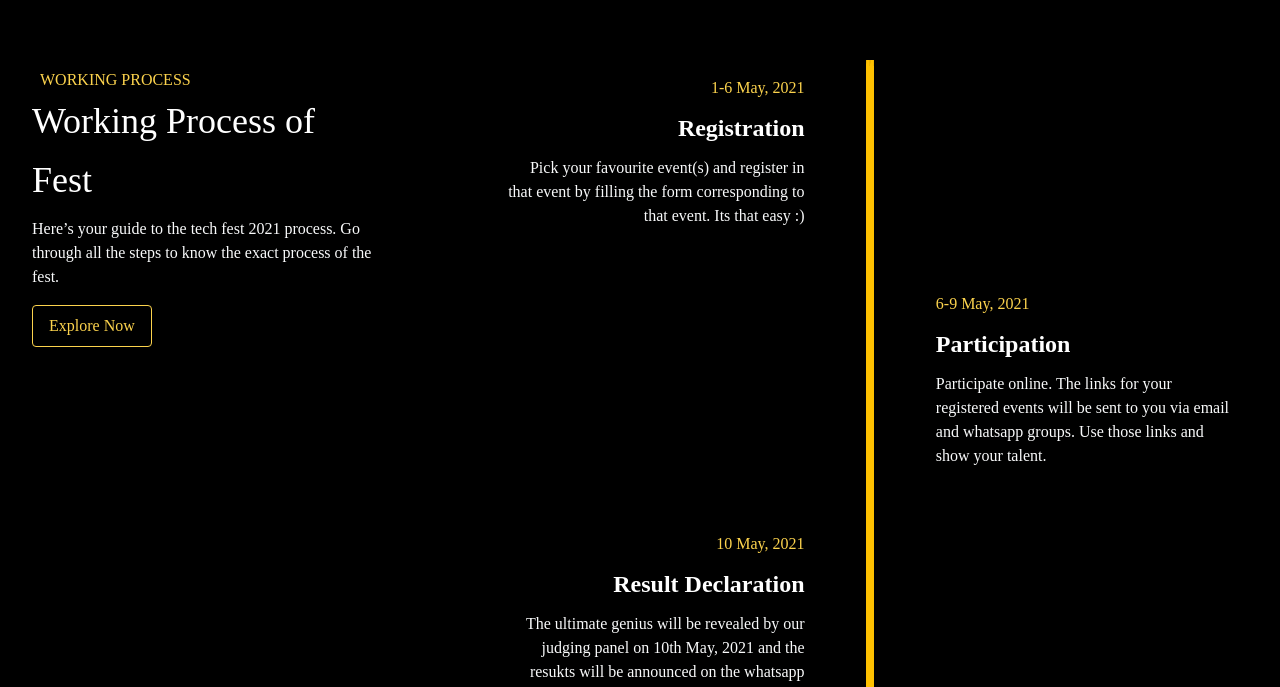
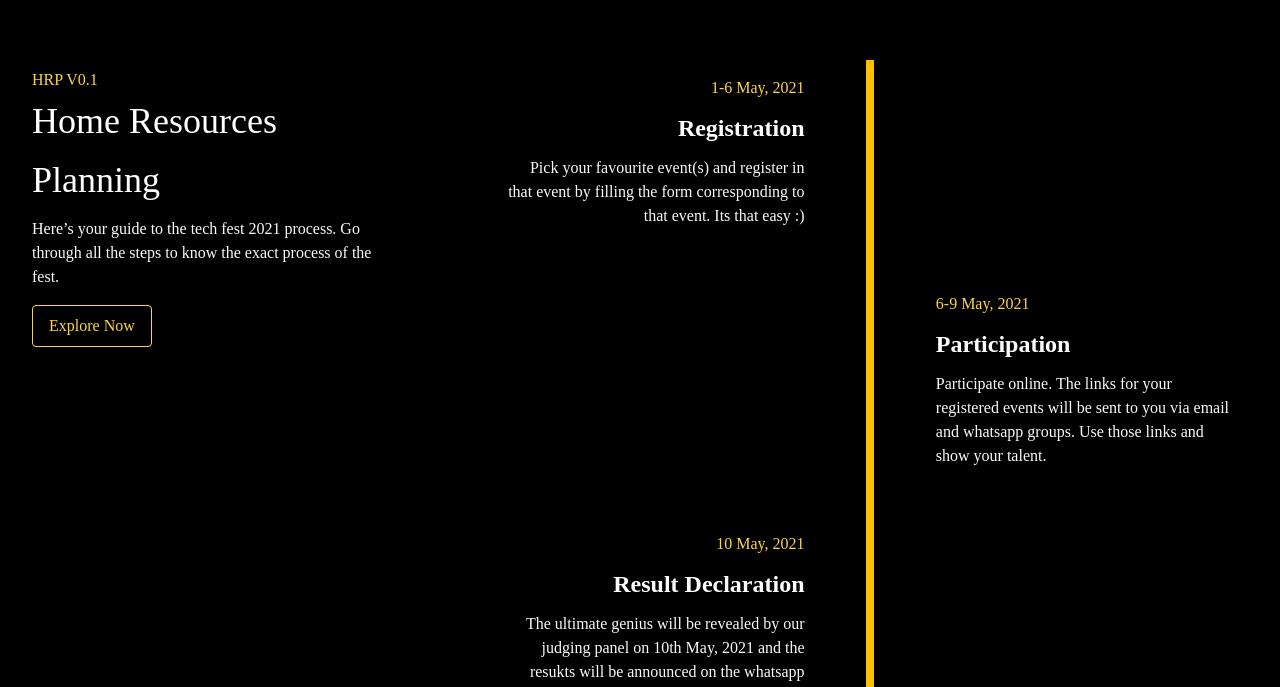
Before and after one commit to eduardomessias/hrp, a Next.js app: page /landing1 in a window 1280 px wide. Shown: the part 108-795 px from the top of the page. Built offline with nearby package versions, Linux system fonts and the light colour scheme.

Commit message:
landing page

```diff
--- a/pages/landing1.js
+++ b/pages/landing1.js
@@ -5,8 +5,8 @@ const Landing1 = ({children}) =>
         <div className="bg-black text-white py-8">
             <div className="container mx-auto flex flex-col items-start md:flex-row my-12 md:my-24">
                 <div className="flex flex-col w-full sticky md:top-36 lg:w-1/3 mt-2 md:mt-12 px-8">
-                    <p className="ml-2 text-yellow-300 uppercase tracking-loose">Working Process</p>
-                    <p className="text-3xl md:text-4xl leading-normal md:leading-relaxed mb-2">Working Process of Fest</p>
+                    <p className="text-yellow-300 uppercase tracking-loose">HRP v0.1</p>
+                    <p className="text-3xl md:text-4xl leading-normal md:leading-relaxed mb-2">Home Resources Planning</p>
                     <p className="text-sm md:text-base text-gray-50 mb-4">
                         Here’s your guide to the tech fest 2021 process. Go through all the steps to know the exact process of the fest.
                     </p>
```
